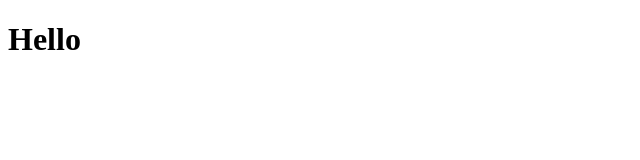
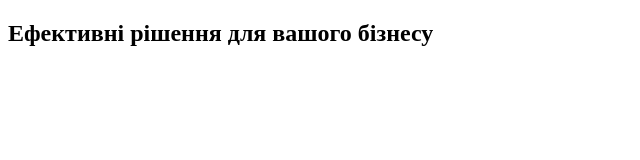
Before and after one commit to anastasiiaGE/goit-markup-hw-01, a plain HTML site: page index.html in a window 1280 px wide. Shown: the whole page, without its empty margins (0-640 px from the left). Drawn offline with Linux system fonts and the light colour scheme.

Commit message:
Update index.html

```diff
--- a/index.html
+++ b/index.html
@@ -5,11 +5,14 @@
     <meta charset="UTF-8">
     <meta http-equiv="X-UA-Compatible" content="IE=edge">
     <meta name="viewport" content="width=device-width, initial-scale=1.0">
-    <title>Document</title>
+    <title>WebStudio</title>
 </head>
 
 <body>
-    <h1>Hello</h1>
+    <heasder></heasder>
+    <section>
+        <h1>Ефективні рішення для вашого бізнесу</h1>
+    </section>
 </body>
 
 </html>
```
